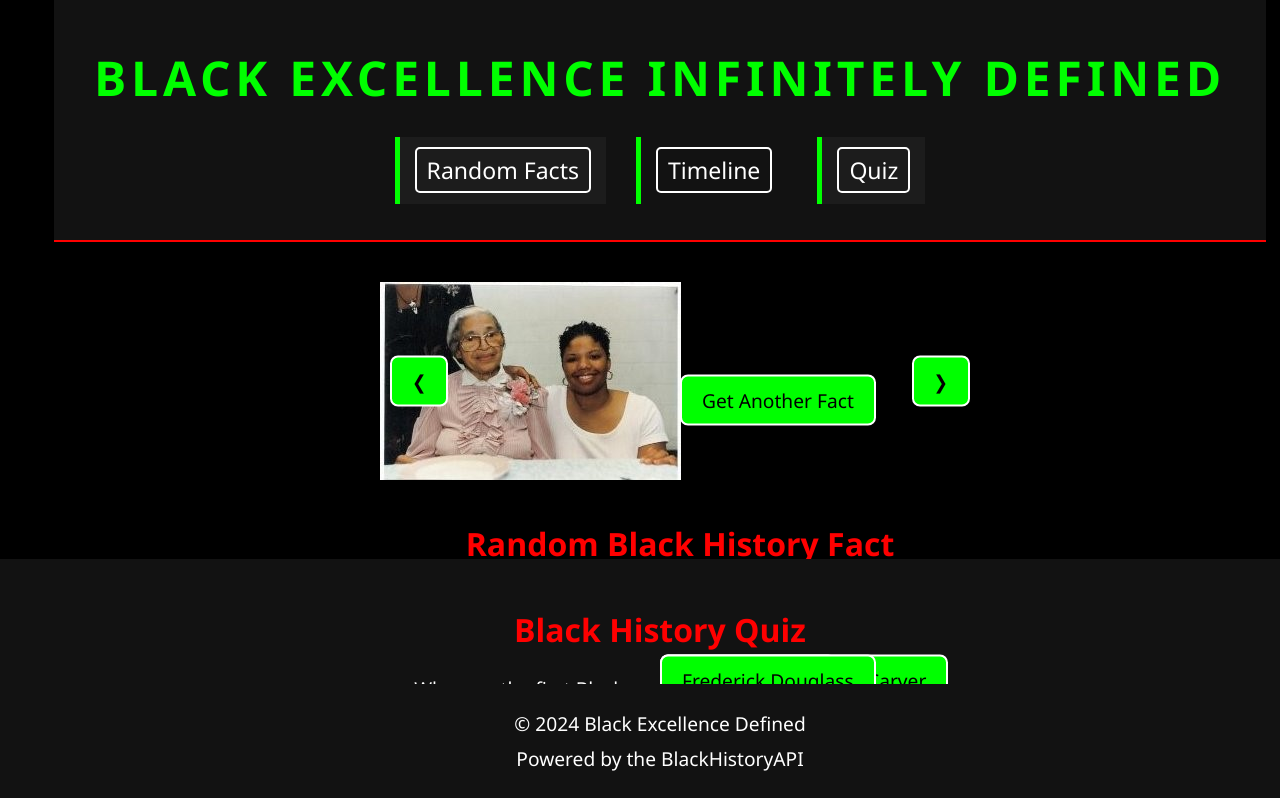
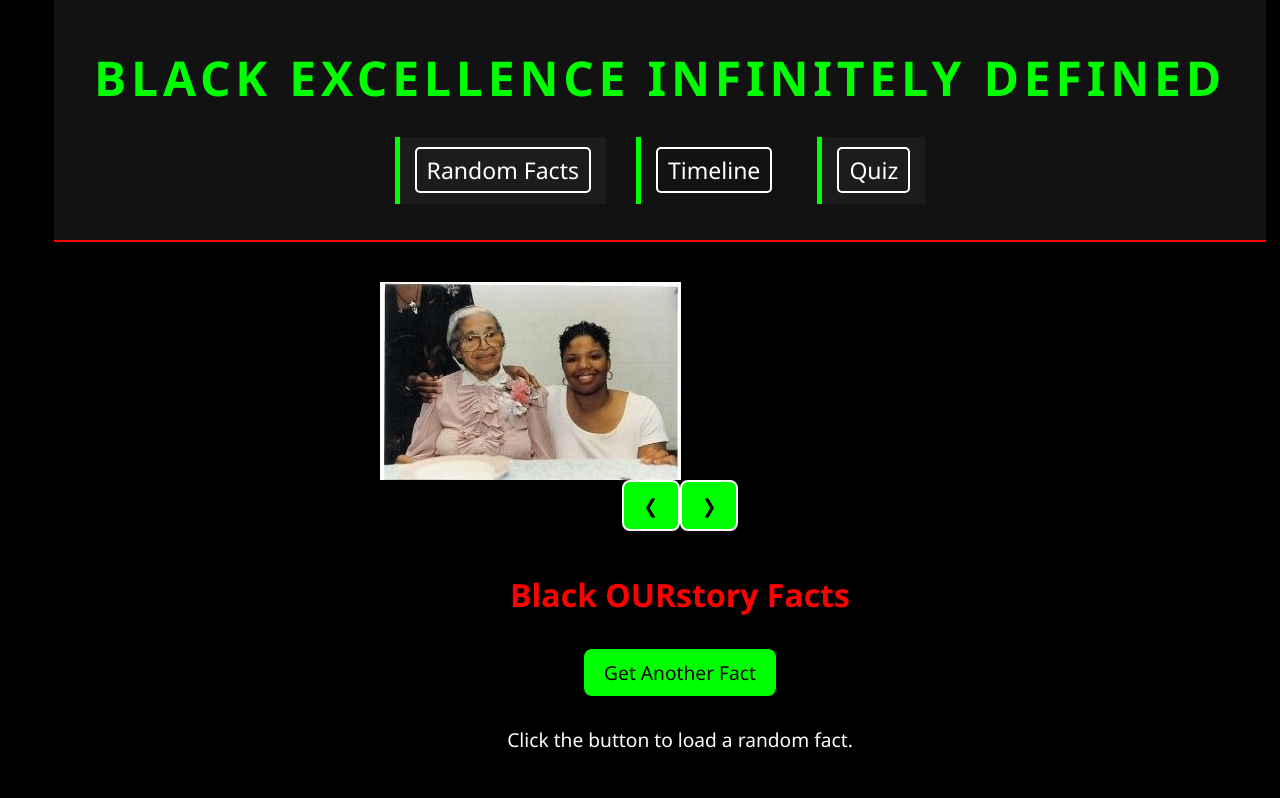
Before and after one commit to JavayJohnson/SBA320-BlackExcellenceDefined, a React (Vite) app in the folder SBA 320 -Black Excellence Defined/: page / in a window 1280 px wide. Shown: the top 798 px of the page. Built offline with nearby package versions, Linux system fonts and the light colour scheme; the HTML template or start-up script is replaced by a standard one.

Commit message:
7th commit

```diff
--- a/SBA 320 -Black Excellence Defined/src/App.css
+++ b/SBA 320 -Black Excellence Defined/src/App.css
@@ -1,3 +1,18 @@
+#random-fact button {
+  margin: 10px 0; /* Add some spacing between the button and the header/fact */
+  background-color: #00FF00;
+  color: #000000;
+  padding: 10px 20px;
+  border: none;
+  border-radius: 8px;
+  cursor: pointer;
+  transition: background-color 0.3s;
+}
+
+#random-fact button:hover {
+  background-color: #FF0000;
+  color: #FFFFFF;
+}
 
 body {
   font-family: 'Segoe UI', Tahoma, Geneva, Verdana, sans-serif;
@@ -94,10 +109,10 @@ button:hover {
 footer {
   background-color: #121212;
   color: #FFFFFF;
-  padding: 20px;
-  width: 100%;
+  padding: 50px;
+  width: 90%;
   text-align: center;
-  position: fixed;
+  /* position: fixed; */
   bottom: 0;
   left: 0;
 }
--- a/SBA 320 -Black Excellence Defined/src/App.jsx
+++ b/SBA 320 -Black Excellence Defined/src/App.jsx
@@ -26,7 +26,7 @@ function App() {
         <section id="quiz">
           <Quiz />
         </section>
-        <p>© 2024 Black Excellence Defined</p>
+        <p>© 2024 Black Excellence Infinitely Defined</p>
         <Footer />
       </footer>
     </div>
--- a/SBA 320 -Black Excellence Defined/src/components/Quiz.jsx
+++ b/SBA 320 -Black Excellence Defined/src/components/Quiz.jsx
@@ -20,8 +20,42 @@ function Quiz() {
       question: "Who led the Montgomery Bus Boycott?",
       options: ["Harriet Tubman", "Rosa Parks", "Martin Luther King Jr."],
       answer: "Rosa Parks"
+    },
+    {
+      question: "Who was the first Black woman elected to the United States Congress?",
+      options: ["Shirley Chisholm", "Kamala Harris", "Michelle Obama"],
+      answer: "Shirley Chisholm"
+    },
+    {
+      question: "In what year did Nelson Mandela become South Africa's first Black president?",
+      options: ["1990", "1994", "1998"],
+      answer: "1994"
+    },
+    {
+      question: "Who was the first African American woman to win a Nobel Prize in Literature?",
+      options: ["Maya Angelou", "Toni Morrison", "Alice Walker"],
+      answer: "Toni Morrison"
+    },
+    {
+      question: "Which famous abolitionist and former enslaved person was known for their autobiography 'Narrative of the Life of Frederick Douglass'?",
+      options: ["Frederick Douglass", "Booker T. Washington", "W.E.B. Du Bois"],
+      answer: "Frederick Douglass"
+    },
+    {
+      question: "What year did Barack Obama win the Nobel Peace Prize?",
+      options: ["2008", "2009", "2010"],
+      answer: "2009"
+    },
+    {
+      question: "Who was the first Black woman to travel into space?",
+      options: ["Mae Jemison", "Katherine Johnson", "Mary Jackson"],
+      answer: "Mae Jemison"
+    },
+    {
+      question: "What historic Supreme Court case declared segregation in public schools unconstitutional?",
+      options: ["Plessy v. Ferguson", "Brown v. Board of Education", "Dred Scott v. Sandford"],
+      answer: "Brown v. Board of Education"
     }
-    // You can add more questions here
   ];
 
   const handleAnswer = (selectedOption) => {
--- a/SBA 320 -Black Excellence Defined/src/components/RandomFact.jsx
+++ b/SBA 320 -Black Excellence Defined/src/components/RandomFact.jsx
@@ -8,7 +8,7 @@ function RandomFact() {
     try {
       const response = await fetch('https://blackhistoryapi.com/api/v1/fact/random', {
         headers: {
-          'Authorization': `Bearer ${import.meta.env.VITE_API_KEY}` // Ensure your API key is stored as an environment variable
+          'Authorization': `Bearer ${import.meta.env.VITE_API_KEY}`
         }
       });
 
@@ -25,9 +25,9 @@ function RandomFact() {
 
   return (
     <div id="random-fact">
-      <h2>Random Black History Fact</h2>
+      <h2>Black OURstory Facts</h2>
+      <button onClick={fetchFact}>Get Another Fact</button> {/* Button placed below the header */}
       {error ? <p style={{ color: 'red' }}>{error}</p> : <p>{fact}</p>}
-      <button onClick={fetchFact}>Get Another Fact</button>
     </div>
   );
 }
--- a/SBA 320 -Black Excellence Defined/src/components/carousel.css
+++ b/SBA 320 -Black Excellence Defined/src/components/carousel.css
@@ -25,7 +25,7 @@ body {
   display: block;
 }
 
-button {
+/* button {
   position: absolute;
   top: 50%;
   transform: translateY(-50%);
@@ -34,7 +34,7 @@ button {
   cursor: pointer;
   font-size: 18px;
   padding: 10px;
-}
+} */
 
 .prev {
   left: 10px;
```
